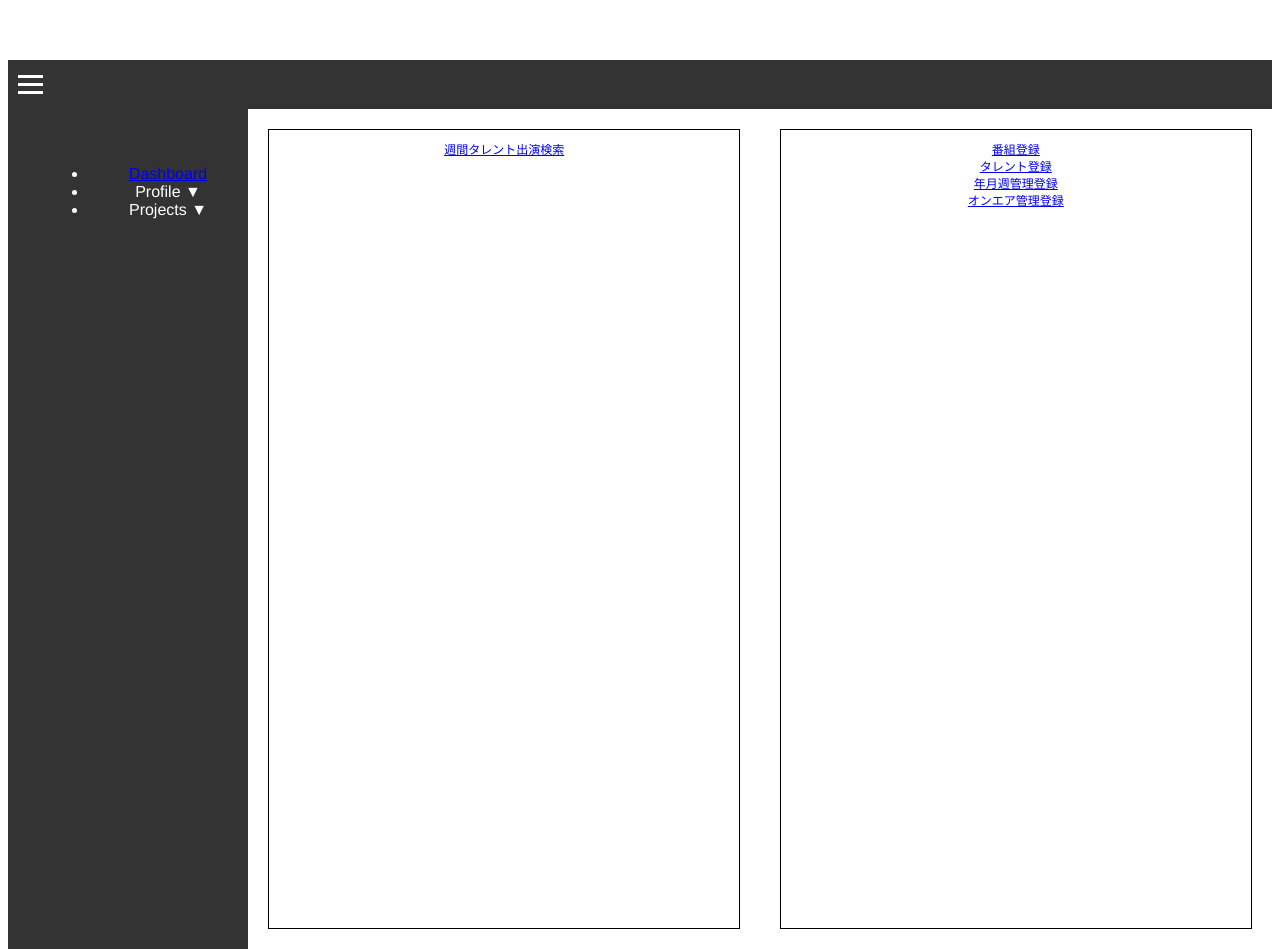
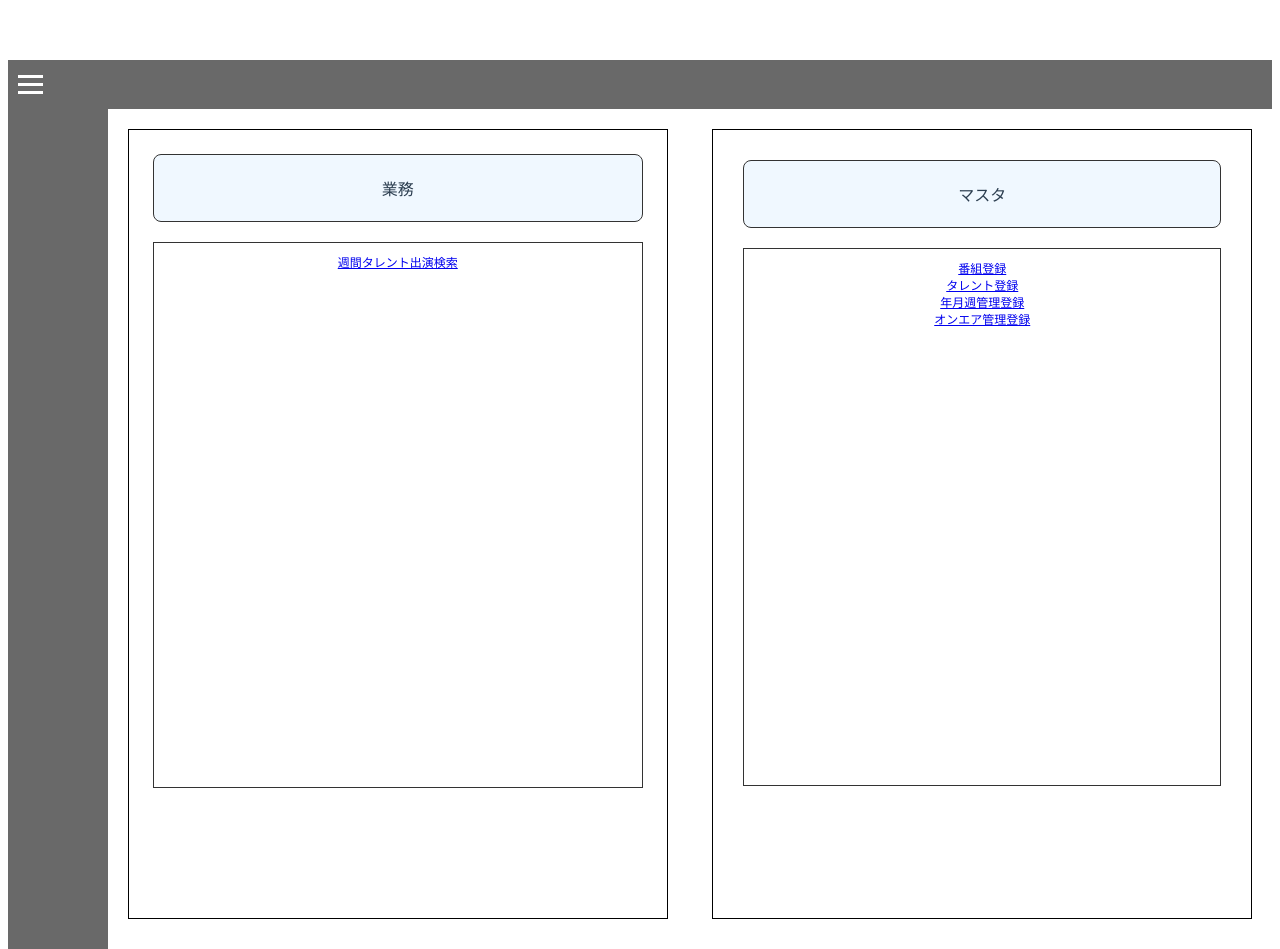
Before and after one commit to Fukuta-Y/TalentSearchFrontend, a Vue app in the folder frontend/: page / in a window 1280 px wide. Built offline with nearby package versions, Linux system fonts and the light colour scheme.

Commit message:
メニューの整備

```diff
--- a/frontend/src/views/MainMenu/MenuBaseForm.vue
+++ b/frontend/src/views/MainMenu/MenuBaseForm.vue
@@ -3,9 +3,9 @@
     <div>
       <!-- ハンバーガーメニュー -->
       <div class="burger-menu" @click="toggleSidebar">
-        <div :class="{ 'bar': !isSidebarCollapsed, 'plus': isSidebarCollapsed }"></div>
-        <div :class="{ 'bar': !isSidebarCollapsed, 'plus': isSidebarCollapsed }"></div>
-        <div :class="{ 'bar': !isSidebarCollapsed, 'plus': isSidebarCollapsed }"></div>
+        <div :class="{ 'bar': isSidebarCollapsed, 'plus': !isSidebarCollapsed }"></div>
+        <div :class="{ 'bar': isSidebarCollapsed, 'plus': !isSidebarCollapsed }"></div>
+        <div :class="{ 'bar': isSidebarCollapsed, 'plus': !isSidebarCollapsed }"></div>
       </div>
     </div>
     <div style="display: flex; flex: 1;">
@@ -16,17 +16,28 @@
       </div>
       <div style="flex: 1; display: flex; justify-content: space-between; padding: 20px;">
         <!-- space-between を使用して要素間に隙間を開けます -->
-        <div style="width: 48%; border: 1px solid black; padding: 10px; box-sizing: border-box;"> <!-- 適切な割合に調整 -->
-          <GyomuList />
+        <div style="width: 48%; border: 1px solid black; padding: 4px; box-sizing: border-box;" class="sidebar-link">
+          <!-- 適切な割合に調整 -->
+          <div class="boxed">
+            <p>業務</p>
+          </div>
+          <div class="gyoumuMenu">
+            <GyomuList />
+          </div>
         </div>
-        <div style="width: 48%; border: 1px solid black; padding: 10px; box-sizing: border-box;"> <!-- 適切な割合に調整 -->
-          <MasterList />
+        <div style="width: 48%; border: 1px solid black; padding: 10px; box-sizing: border-box;" class="sidebar-link">
+          <!-- 適切な割合に調整 -->
+          <div class="boxed">
+            <p>マスタ</p>
+          </div>
+          <div class="masterMenu">
+            <MasterList />
+          </div>
         </div>
       </div>
     </div>
   </div>
 </template>
-
 <script>
 import GyomuList from './components/GyomuList.vue';
 import MasterList from './components/MasterList.vue';
@@ -40,24 +51,24 @@ export default {
   },
   data() {
     return {
-      isSidebarCollapsed: false,
+      isSidebarCollapsed: true, // サイドメニューがデフォルトで閉じている
       expandedSubmenus: [],
       sidebarLinks: [
-        { id: 1, text: 'Dashboard', url: '#' },
         {
-          id: 2,
-          text: 'Profile',
+          id: 1,
+          text: '業務',
           children: [
-            { id: 3, text: 'Overview', url: '#' },
-            { id: 4, text: 'Settings', url: '#' }
+            { id: 2, text: '週間タレント出演検索', url: 'http://localhost:8080/WeekTalentShutsuenBaseForm' },
           ]
         },
         {
-          id: 5,
-          text: 'Projects',
+          id: 10,
+          text: 'マスタ',
           children: [
-            { id: 6, text: 'Project A', url: '#' },
-            { id: 7, text: 'Project B', url: '#' }
+            { id: 11, text: '番組登録', url: 'http://localhost:8080/ProgramTorokuKoshinBaseForm' },
+            { id: 12, text: 'タレント登録', url: 'http://localhost:8080/TalentTorokuKoshinBaseForm' },
+            { id: 13, text: '年月週管理登録', url: 'http://localhost:8080/NetsukiShuKanriTorokuKoshinBaseForm' },
+            { id: 14, text: 'オンエア管理登録', url: 'http://localhost:8080/OnAirKanriTorokuKoshinBaseForm' },
           ]
         }
       ],
@@ -105,8 +116,8 @@ export default {
   .burger-menu {
     cursor: pointer;
     padding: 10px;
-    background-color: #333;
-    color: #fff;
+    background-color:#696969;
+    color: #020000e8;
   }
 
   .bar, .plus {
@@ -123,7 +134,7 @@ export default {
 
   .sidebar {
     width: 200px;
-    background-color: #333;
+    background-color: #696969;
     color: #fff;
     padding: 20px;
     height: 100vh;
@@ -135,17 +146,6 @@ export default {
     width: 60px;
     overflow: hidden;
   }
-
-  .main-container {
-    display: flex;
-    width: 100%;
-  }
-
-  .main-content {
-    flex: 1;
-    padding: 20px;
-  }
-
   ul {
     list-style: none;
     padding: 0;
@@ -164,9 +164,24 @@ export default {
   ul ul {
     margin-top: 5px;
   }
+  /* ボックスのスタイル */
+  .boxed {
+    border: 1px solid #333;
+    padding: 5px;
+    margin: 20px;
+    border-radius: 8px;
+    background-color: #f0f8ff;
+  }
 
-  .expanded {
-    transform: rotate(-90deg);
-    transition: transform 0.3s ease;
+  /* ボックスのスタイル */
+  .gyoumuMenu, .masterMenu {
+    border: 1px solid #333;
+    padding: 10px;
+    margin: 20px;
+    min-height: 70%; /* 画面の下の方まで伸ばす */
+    box-sizing: border-box;
+  }
+  .sidebar-link {
+    margin-bottom: 10px; /* 適切なマージンを指定 */
   }
 </style>
--- a/frontend/src/views/MainMenu/components/GyomuList.vue
+++ b/frontend/src/views/MainMenu/components/GyomuList.vue
@@ -8,9 +8,6 @@ export default {
     },
     data() {
         return {
-            nentsuki: '202304',
-            shu: '3',
-            talentId: '000001'
         }
     },
 }
--- a/frontend/src/views/MainMenu/components/SidebarMenu.vue
+++ b/frontend/src/views/MainMenu/components/SidebarMenu.vue
@@ -36,4 +36,11 @@ export default {
 };
 </script>
 <style scoped>
+  .sidebar a {
+    font-size: 12px; /* 適切なサイズに調整 */
+  }
+  .sidebar ul {
+    list-style-type: none; /* デフォルトのバレットポイントを削除 */
+    padding-left: 0; /* デフォルトのパディングを削除 */
+  }
 </style>
```
